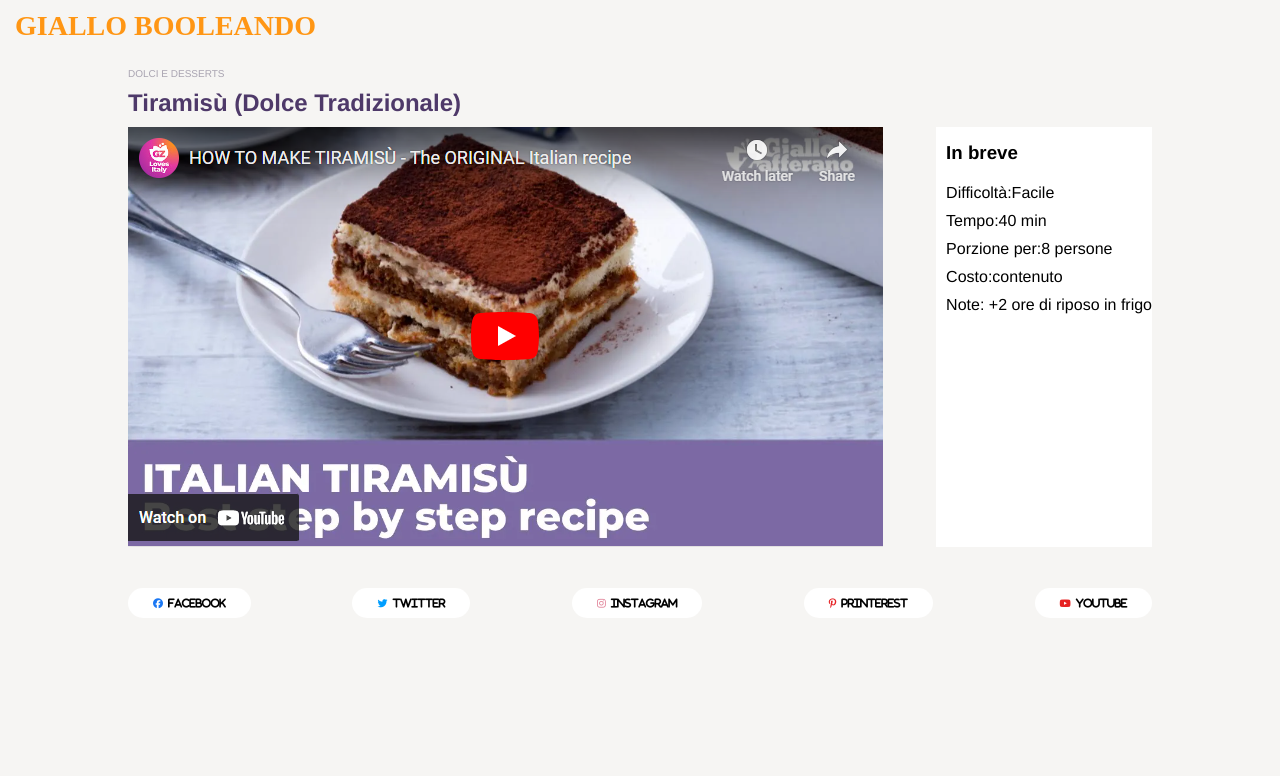
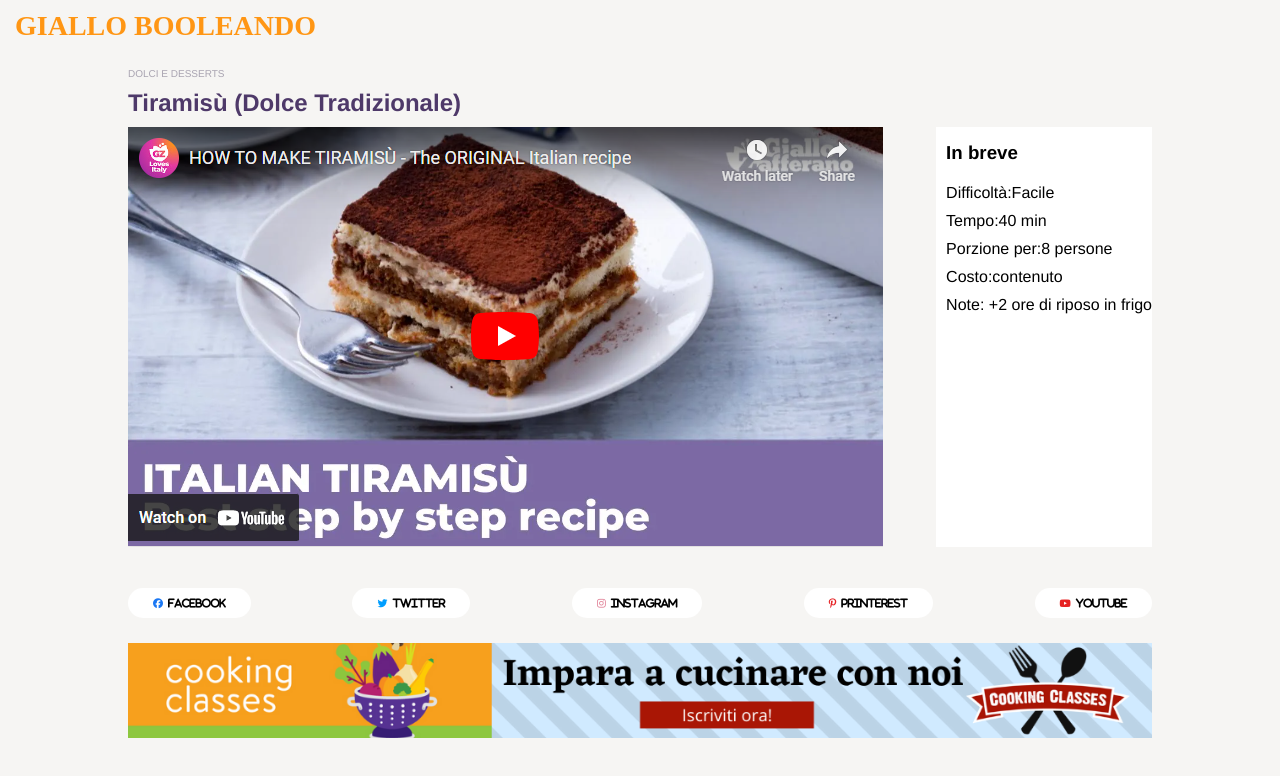
Before and after one commit to Tommasomerola/htmlcss-responsive-layout, a plain HTML site: page index.html in a window 1280 px wide. Drawn offline with Linux system fonts and the light colour scheme.

Commit message:
fai banner

```diff
--- a/css/style.css
+++ b/css/style.css
@@ -131,6 +131,12 @@ i span{
 
 }
 
+/* regole banner */
+#banner{
+    width: 100%;
+    display: none;
+}
+
 
 /* versione tablet */
 @media screen and (min-width:768px){
@@ -156,6 +162,12 @@ i span{
     i{
         font-size: 15px;
         padding: 10px 50px;
+    }
+
+      /* regole banner */
+
+      #banner{
+        display: inline-block;
     }
 
 }
--- a/index.html
+++ b/index.html
@@ -70,7 +70,7 @@
                     </li>
                 </ul>
             </section>
-
+            <img src="./img/banner.png" alt="banner pubblicitario" id="banner">
             </div>
 
 
```
